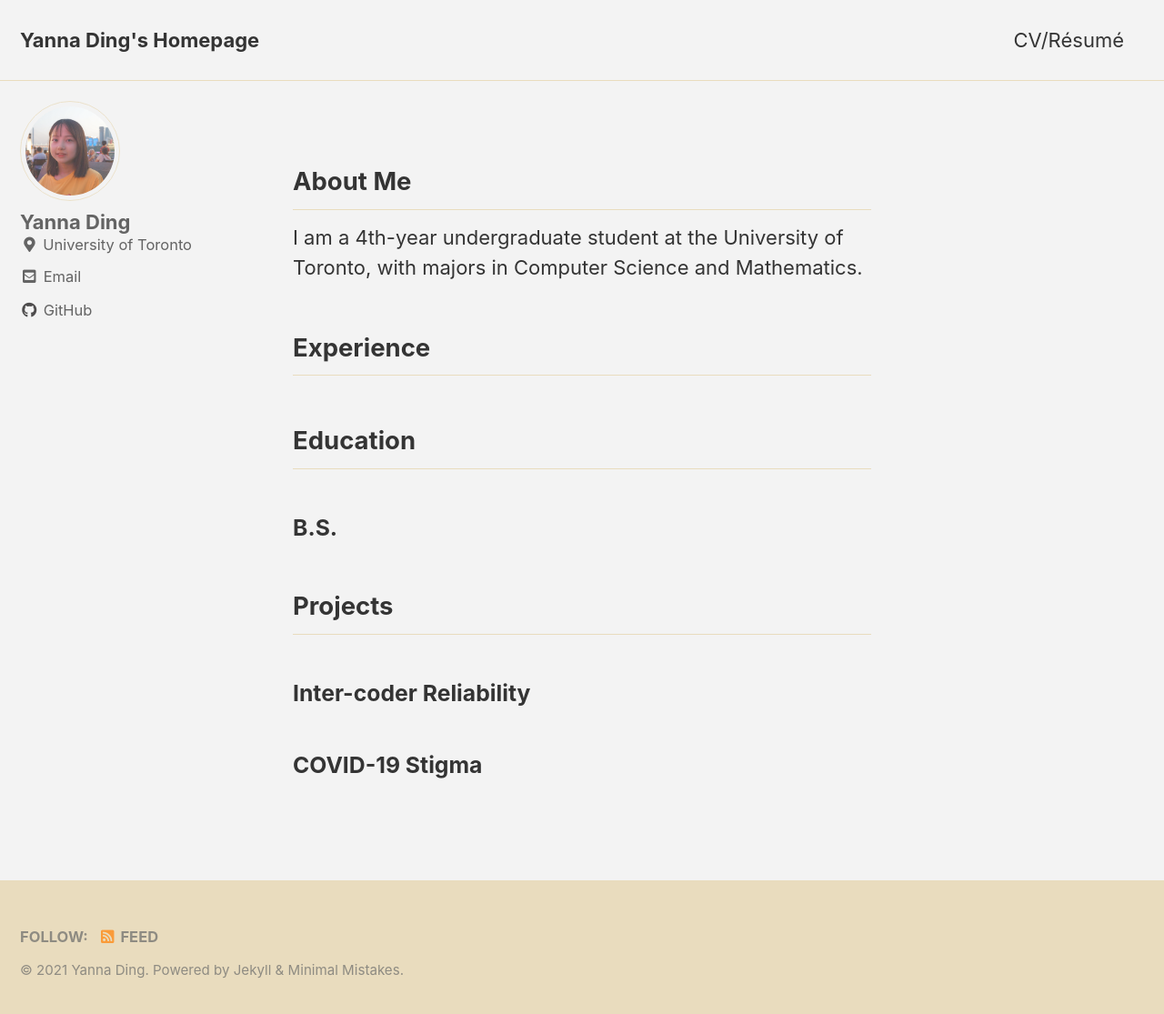
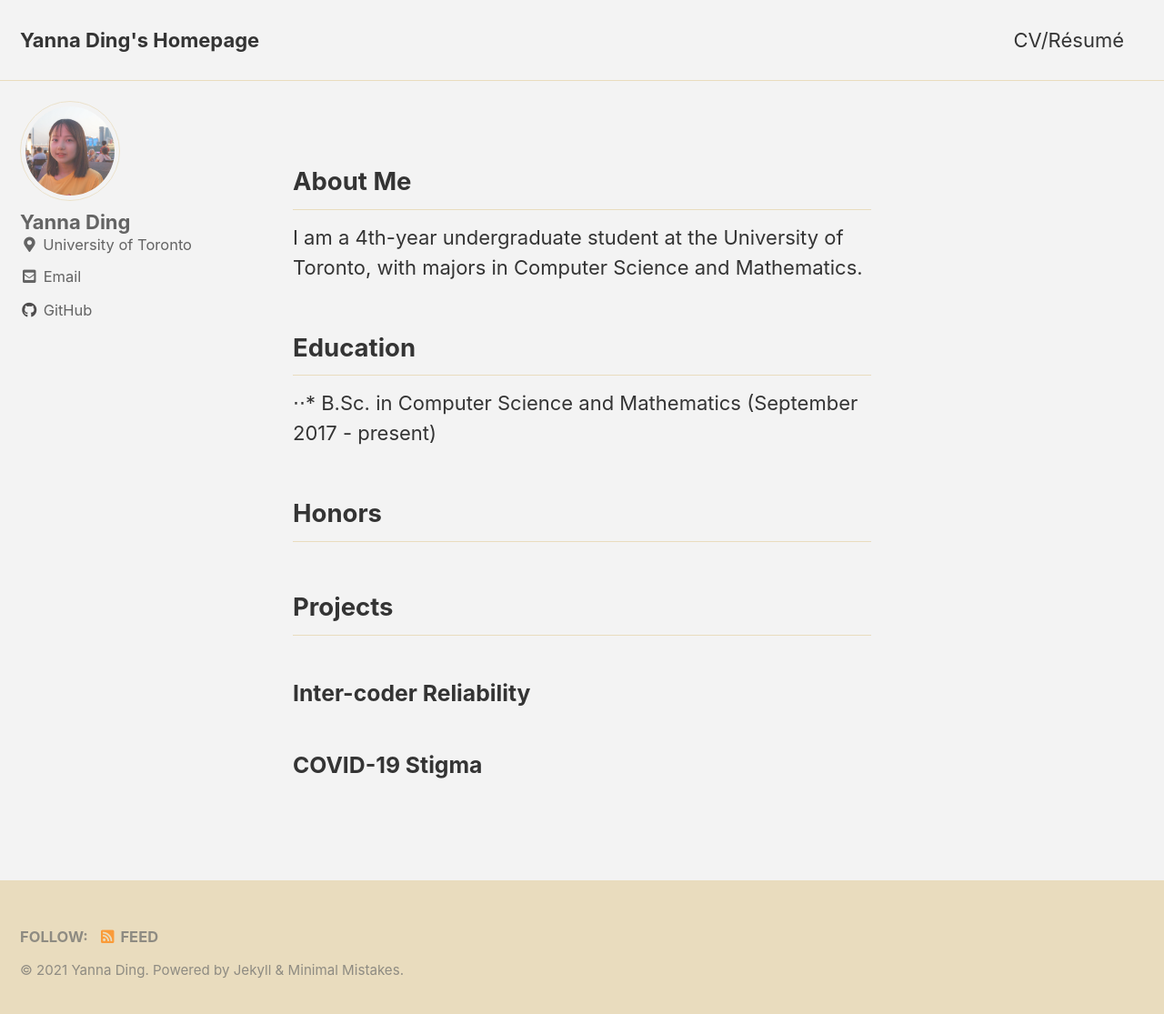
Before and after one commit to dingyanna/dingyanna.github.io, a Jekyll site: the page built from _pages/home.md, in a window 1280 px wide and 1123 px high. Shown: the top 1115 px of the window at 91% size. Built offline with Jekyll 4.4.1, drawn with Linux system fonts in a browser that asks for light colours; cached includes are drawn as plain includes.

Commit message:
added edu

```diff
--- a/_pages/home.md
+++ b/_pages/home.md
@@ -12,11 +12,13 @@ modified: 2020-01-27
 
 I am a 4th-year undergraduate student at the University of Toronto, with majors in Computer Science and Mathematics.
 
-## Experience
-
 ## Education
 
-### B.S.
+⋅⋅* B.Sc. in Computer Science and Mathematics (September 2017 - present)
+
+<!-- ## Experience -->
+
+## Honors
 
 ## Projects
 
```
Also changed, not shown: 2 other files.
